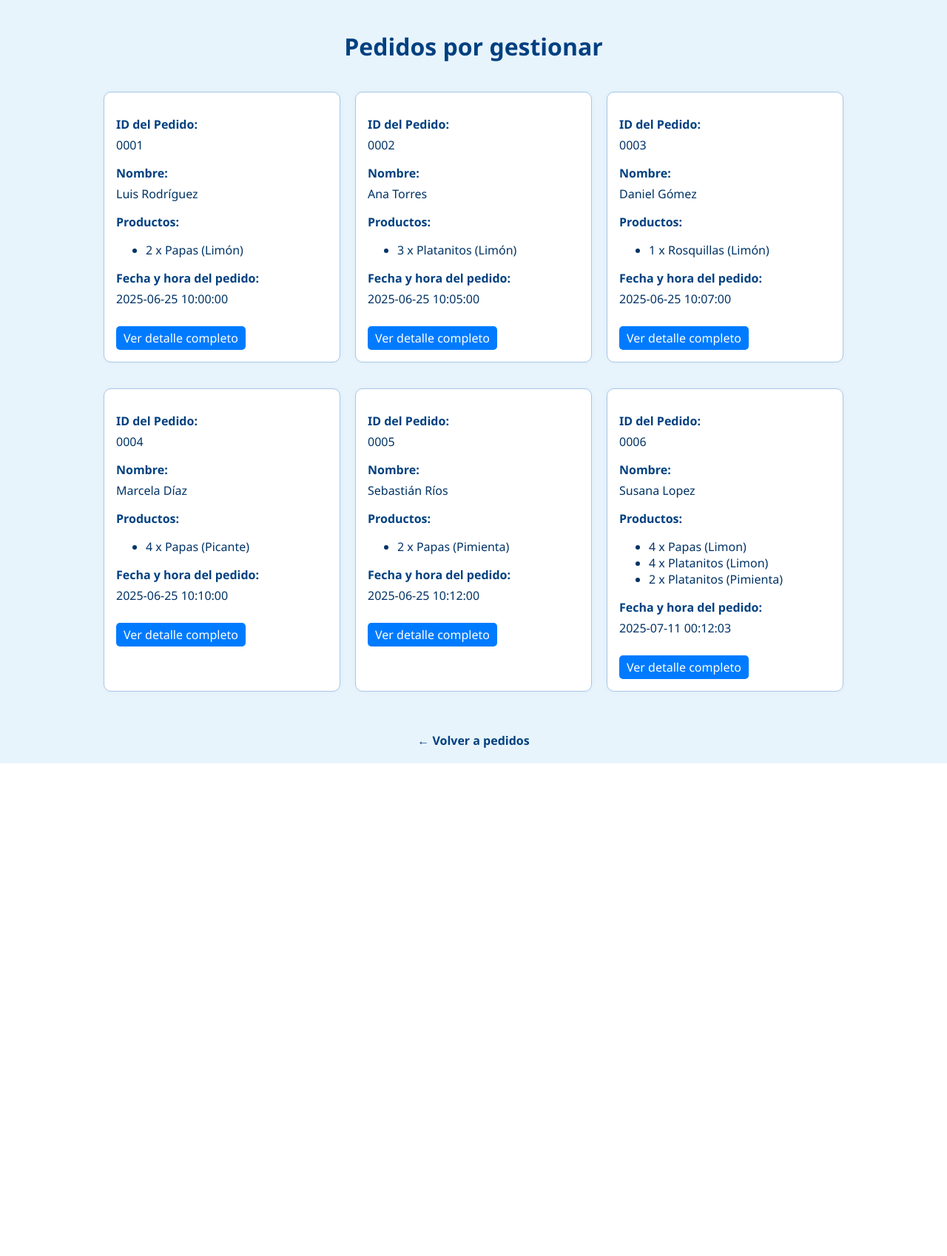
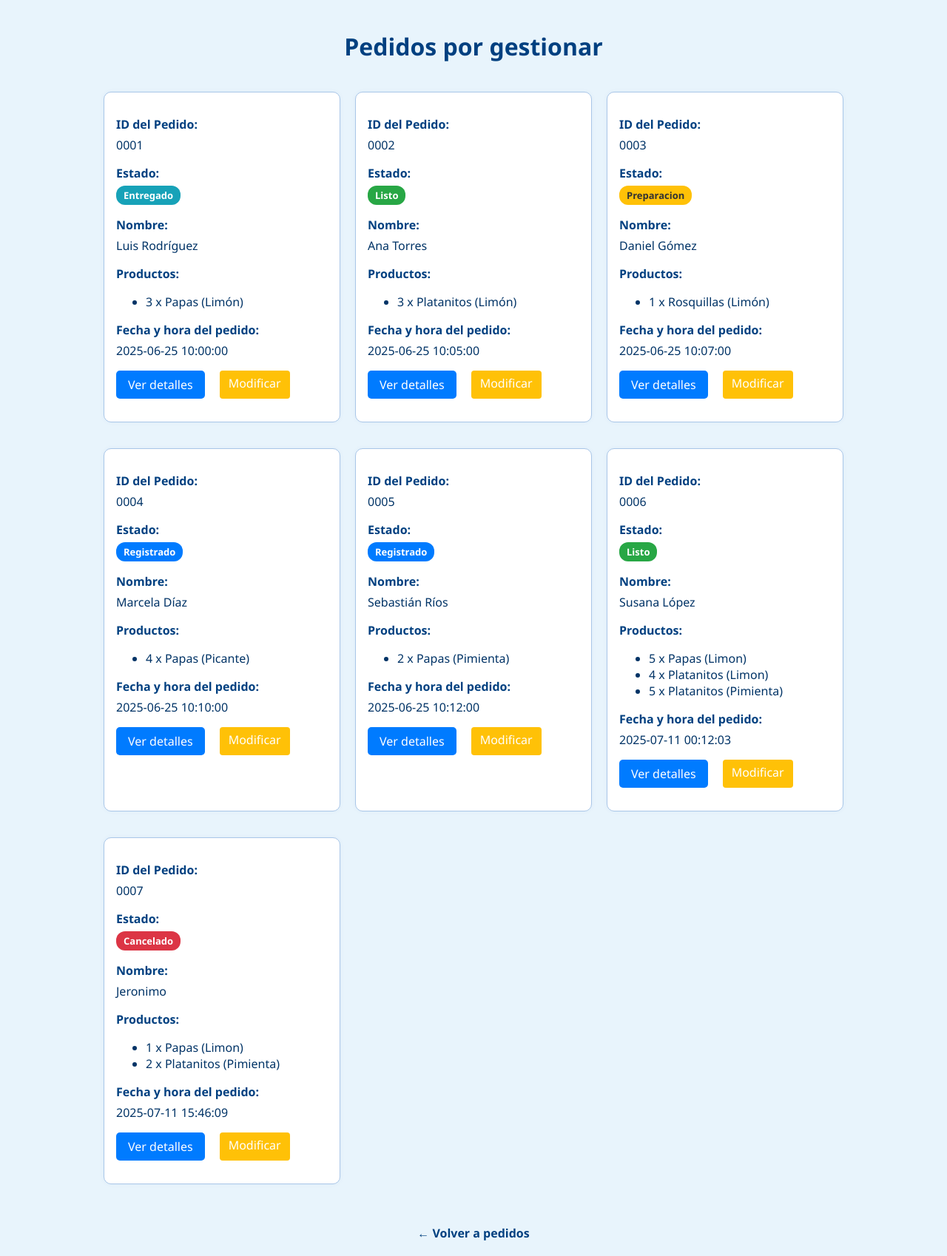
Before and after one commit to jerozapata/Delicious-Chips, a Flask app: page /pedidos in a window 1280 px wide. Shown: the whole page at 74% size. Before the commit the page ends 1032 px from the top, so only its background shows below. Run offline with Flask 3, Linux system fonts and the light colour scheme.

Commit message:
create modificar pedido
El despachador puede modificar cualquier ítem del pedido y su estado

```diff
--- a/app.py
+++ b/app.py
@@ -24,7 +24,7 @@ def leer_pedidos():
 
             for linea in f:
                 partes = linea.strip().split(',')
-                if len(partes) == 11:
+                if len(partes) == 12:
                     # un producto por pedido
                     try:
                         pid = int(partes[0])
@@ -38,6 +38,8 @@ def leer_pedidos():
                         forma_entrega = partes[8]
                         direccion = partes[9]
                         hora = datetime.strptime(partes[10], '%Y-%m-%d %H:%M:%S')
+                        estado = partes[11].strip()
+                        pedidos_dict[pid]['estado'] = estado
 
                         pedidos_dict[pid].update({
                             "id": pid,
@@ -59,7 +61,7 @@ def leer_pedidos():
                         print(f"⚠️ Error procesando línea (formato viejo): {linea.strip()} | {e}")
                         continue
 
-                elif len(partes) == 8:
+                elif len(partes) >= 8:
                     # mas de un producto por pedido
                     try:
                         pid = int(partes[0])
@@ -71,6 +73,8 @@ def leer_pedidos():
                         forma_entrega = partes[5]
                         direccion = partes[6]
                         hora = datetime.strptime(partes[7], '%Y-%m-%d %H:%M:%S')
+                        estado = partes[8].strip() if len(partes) > 8 else 'registrado'
+                        pedidos_dict[pid]['estado'] = estado
 
                         pedidos_dict[pid].update({
                             "id": pid,
@@ -173,6 +177,7 @@ def reg_pedido():
         app.logger.error(f"❌ Error al guardar el pedido: {e}")
         return render_template("error.html", mensaje="Ocurrió un problema al guardar tu pedido. Inténtalo de nuevo.")
 
+
     return redirect(url_for('pedido_exitoso', pedido_id=pedido_id))
 
 @app.route('/pedido_exitoso/<int:pedido_id>')
@@ -183,14 +188,14 @@ def pedido_exitoso(pedido_id):
 @app.route('/pedidos')
 def pedidos():
     pedidos = leer_pedidos()
-    return render_template('lista_pedidos.html', pedidos=enumerate(pedidos))
+    return render_template('lista_pedidos.html', pedidos=pedidos)
 
 @app.route('/detalle_pedido_cliente/<int:pedido_id>')
 def detalle_pedido_cliente(pedido_id):
     pedidos = leer_pedidos()
     pedido = next((p for p in pedidos if p['id'] == pedido_id), None)
     if pedido:
-        return render_template('detalle_pedido_cliente.html', pedido=pedido, pedido_index=pedido_id)
+        return render_template('detalle_pedido_cliente.html', pedido=pedido, pedido_id=pedido_id)
     return "Pedido no encontrado", 404
 
 
@@ -225,6 +230,77 @@ def contactanos():
 
     return render_template('contactanos.html')
 
+@app.route('/modificar_pedido/<int:pedido_id>', methods=['GET'])
+def modificar_pedido(pedido_id):
+    pedidos_lista = leer_pedidos()
+    pedido = next((p for p in pedidos_lista if p["id"] == pedido_id), None)
+    if pedido:
+        return render_template('modificar_pedido.html', pedido=pedido, pedido_id=pedido_id)
+    else:
+        return "Pedido no encontrado", 404
+
+@app.route('/editar_producto/<int:pedido_id>/<int:producto_index>', methods=['GET'])
+def editar_producto(pedido_id, producto_index):
+    pedidos = leer_pedidos()
+    pedido = next((p for p in pedidos if p["id"] == pedido_id), None)
+
+    if not pedido or producto_index >= len(pedido["productos"]):
+        return "Producto o pedido no encontrado", 404
+
+    producto = pedido["productos"][producto_index]
+    return render_template("editar_producto.html", pedido=pedido, producto=producto, producto_index=producto_index)
+
+
+@app.route('/actualizar_pedido/<int:pedido_id>', methods=['POST'])
+def actualizar_pedido(pedido_id):
+    pedidos_lista = leer_pedidos()
+    pedido = next((p for p in pedidos_lista if p["id"] == pedido_id), None)
+    if not pedido:
+        return "Pedido no encontrado", 404
+
+
+    productos = request.form.getlist('producto[]')
+    sabores = request.form.getlist('sabor[]')
+    cantidades = request.form.getlist('cantidad[]')
+    observaciones = request.form.getlist('observaciones[]')
+
+    # actualizar datos del pedido
+    nuevos_productos = []
+    for p, s, c, o in zip(productos, sabores, cantidades, observaciones):
+        nuevos_productos.append({
+            "producto": p,
+            "sabor": s,
+            "cantidad": int(c),
+            "observaciones": o
+        })
+
+    pedido['productos'] = nuevos_productos
+    pedido['nombre'] = request.form['nombre']
+    pedido['documento'] = request.form['documento']
+    pedido['telefono'] = request.form['telefono']
+    pedido['direccion'] = request.form['direccion']
+    pedido['forma_entrega'] = request.form['formaEntrega']
+    pedido['estado'] = request.form['estado']
+
+    #ahora sobrescribe el archivo
+    try:
+        with open(ARCHIVO_PEDIDOS, 'w', encoding='utf-8') as f:
+            for p in pedidos_lista:
+                detalles = "|".join(
+                    f"{prod['producto']}-{prod['cantidad']}-{prod['sabor']}-{prod['observaciones']}"
+                    for prod in p["productos"]
+                )
+
+                estado = p.get('estado', 'Registrado').strip()
+
+                linea = f"{p['id']},{detalles},{p['nombre']},{p['documento']},{p['telefono']},{p['forma_entrega']},{p['direccion']},{p['hora'].strftime('%Y-%m-%d %H:%M:%S')},{estado}\n"
+
+                f.write(linea)
+    except Exception as e:
+        return f"Error al guardar el pedido: {e}", 500
+
+    return redirect(url_for('detalle_pedido_cliente', pedido_id=pedido_id))
+
 @app.route('/estado_pedido')
 def estado_pedido():
     return render_template('estado_pedido.html')
@@ -249,8 +325,55 @@ def ver_estado_pedido():
         mensaje = "⚠️ Número inválido. Intenta nuevamente."
         clase_color = 'rojo'
 
-    return render_template('estado_pedido.html', mensaje=mensaje, clase_color=clase_color)
+    return render_template('estado_pedido.html', mensaje=mensaje, clase_color=clase_color, pedido=pedido)
+
+@app.route('/cancelar_pedido/<int:pedido_id>', methods=['POST'])
+def cancelar_pedido(pedido_id):
+    pedidos = leer_pedidos()
+    pedido = next((p for p in pedidos if p['id'] == pedido_id), None)
+
+    if not pedido:
+        return "Pedido no encontrado", 404
+
+    estado_actual = pedido.get("estado", "Registrado").lower()
+
+    mensajes_estado = {
+        'registrado': "✅ El pedido ha sido cancelado exitosamente. Gracias por avisarnos.",
+
+        'preparacion': "⚠️ No se puede cancelar el pedido porque ya está en preparación. Por favor, <a href='/contactanos'><strong>contacta a nuestro servicio al cliente</strong></a> si necesitas más ayuda.",
+
+        'listo': "⚠️ Tu pedido ya está listo para ser entregado o recogido. En esta etapa no es posible cancelarlo. <a href='/contactanos'><strong>Contacta al servicio al cliente</strong></a> para mayor asistencia.",
+
+        'en camino': "📦 El pedido ya está en camino y no puede ser cancelado. Puedes rechazarlo en el momento de entrega o <a href='/contactanos'><strong>escribirnos aquí</strong></a> para más opciones.",
+
+        'entregado': "🚚 El pedido ya fue entregado. Si tienes inconvenientes, por favor <a href='/contactanos'><strong>contacta a nuestro equipo de soporte</strong></a>.",
+
+        'cancelado': "ℹ️ Este pedido ya fue cancelado anteriormente. Si fue un error, por favor <a href='/contactanos'><strong>crea uno nuevo o contáctanos</strong></a>.",
+    }
+
+    if estado_actual != "registrado":
+        mensaje = mensajes_estado.get(estado_actual, "⚠️ No se puede cancelar el pedido debido a un estado desconocido. <a href='/contactanos'><strong>Contáctanos</strong></a> para revisar el caso.")
+        return render_template("estado_pedido.html", mensaje=mensaje, clase_color="rojo", pedido=pedido, pedido_id=pedido_id)
+
+
+    # Cambiar el estado a cancelado
+    pedido["estado"] = "cancelado"
+
+    # Guardar los cambios
+    try:
+        with open(ARCHIVO_PEDIDOS, 'w', encoding='utf-8') as f:
+            for p in pedidos:
+                detalles = "|".join(
+                    f"{prod['producto']}-{prod['cantidad']}-{prod['sabor']}-{prod['observaciones']}"
+                    for prod in p["productos"]
+                )
+                estado = p.get('estado', 'Registrado').strip()
+                linea = f"{p['id']},{detalles},{p['nombre']},{p['documento']},{p['telefono']},{p['forma_entrega']},{p['direccion']},{p['hora'].strftime('%Y-%m-%d %H:%M:%S')},{estado}\n"
+                f.write(linea)
+        mensaje = mensajes_estado['registrado']
+        return render_template("estado_pedido.html", mensaje=mensaje, clase_color="verde", pedido=pedido, pedido_id=pedido_id)
+    except Exception as e:
+        return f"Error al cancelar el pedido: {e}", 500
 
 if __name__ == '__main__':
-    port = int(os.environ.get("PORT", 10000))
-    app.run(host='0.0.0.0', port=port)
+    app.run(debug=True, port=5000)
--- a/static/styles.css
+++ b/static/styles.css
@@ -142,3 +142,87 @@ button.btnEliminar {
 button.btnEliminar:hover {
   background-color: #cc0000;
 }
+.btn {
+  display: inline-block;
+  padding: 8px 16px;
+  background-color: #007bff;
+  color: white;
+  text-decoration: none;
+  border-radius: 5px;
+  transition: background-color 0.2s;
+}
+
+.btn:hover {
+  background-color: #0056b3;
+}
+.btn-modificar {
+  margin-left: 10px;
+  padding: 6px 12px;
+  background-color: #ffc107;
+  color: white;
+  text-decoration: none;
+  border-radius: 4px;
+}
+
+.btn-modificar:hover {
+  background-color: #e0a800;
+}
+
+.botones-acciones {
+  display: flex;
+  justify-content: center;
+  gap: 20px;
+  margin-top: 20px;
+}
+
+.btn-guardar {
+  background-color: #28a745; /* Verde */
+}
+
+.btn-guardar:hover {
+  background-color: #218838;
+}
+
+.btn-cancelar {
+  background-color: #dc3545; /* Rojo */
+}
+
+.btn-cancelar:hover {
+  background-color: #c82333;
+}
+
+.titulo-centro {
+  text-align: center;
+  color: #004080;
+  margin-bottom: 20px;
+}
+
+.estado-label {
+  display: inline-block;
+  padding: 4px 10px;
+  border-radius: 12px;
+  font-weight: bold;
+  font-size: 13px;
+  color: white;
+}
+
+.estado-registrado {
+  background-color: #007bff;
+}
+
+.estado-preparacion {
+  background-color: #ffc107;
+  color: #333;
+}
+
+.estado-listo {
+  background-color: #28a745;
+}
+
+.estado-entregado {
+  background-color: #17a2b8;
+}
+
+.estado-cancelado {
+  background-color: #dc3545;
+}
--- a/templates/lista_pedidos.html
+++ b/templates/lista_pedidos.html
@@ -10,9 +10,18 @@
 
 
 <div class="pedidos-container">
-  {% for idx, pedido in pedidos %}
+  {% for pedido in pedidos %}
     <div class="pedido-card">
+
       <p><strong>ID del Pedido:</strong> {{ "%04d" % pedido.id }}<p>
+
+      <p>
+        <strong>Estado:</strong>
+        <span class="estado-label estado-{{ pedido.estado | default('Registrado') | replace(' ', '\\ ') }}">
+          {{ pedido.estado | default('Registrado') | title }}
+        </span>
+      </p>
+
       <p><strong>Nombre:</strong> {{ pedido.nombre }}</p>
 
       <p><strong>Productos:</strong></p>
@@ -24,9 +33,12 @@
 
       <p><strong>Fecha y hora del pedido:</strong> {{ pedido.hora.strftime('%Y-%m-%d %H:%M:%S') }}</p>
 
-      <a href="{{ url_for('detalle_pedido_cliente', pedido_id=pedido.id) }}" class="ver-detalle-btn">
-        Ver detalle completo
-      </a>
+      <div style="display: flex; gap: 10px;">
+        <a href="{{ url_for('detalle_pedido_cliente', pedido_id=pedido.id) }}" class="btn">Ver detalles</a>
+        <a href="{{ url_for('modificar_pedido', pedido_id=pedido.id) }}" class="btn-modificar">Modificar</a>
+      </div>
+
+
     </div>
   {% endfor %}
 
```
Also changed, not shown: pedidos.txt (+7 -6 lines), templates/contactanos.html (+17 -3 lines), templates/detalle_pedido_cliente.html (+11 -0 lines), templates/estado_pedido.html (+66 -2 lines), templates/modificar_pedido.html (added, +75 -0 lines), contactos.txt (added).
